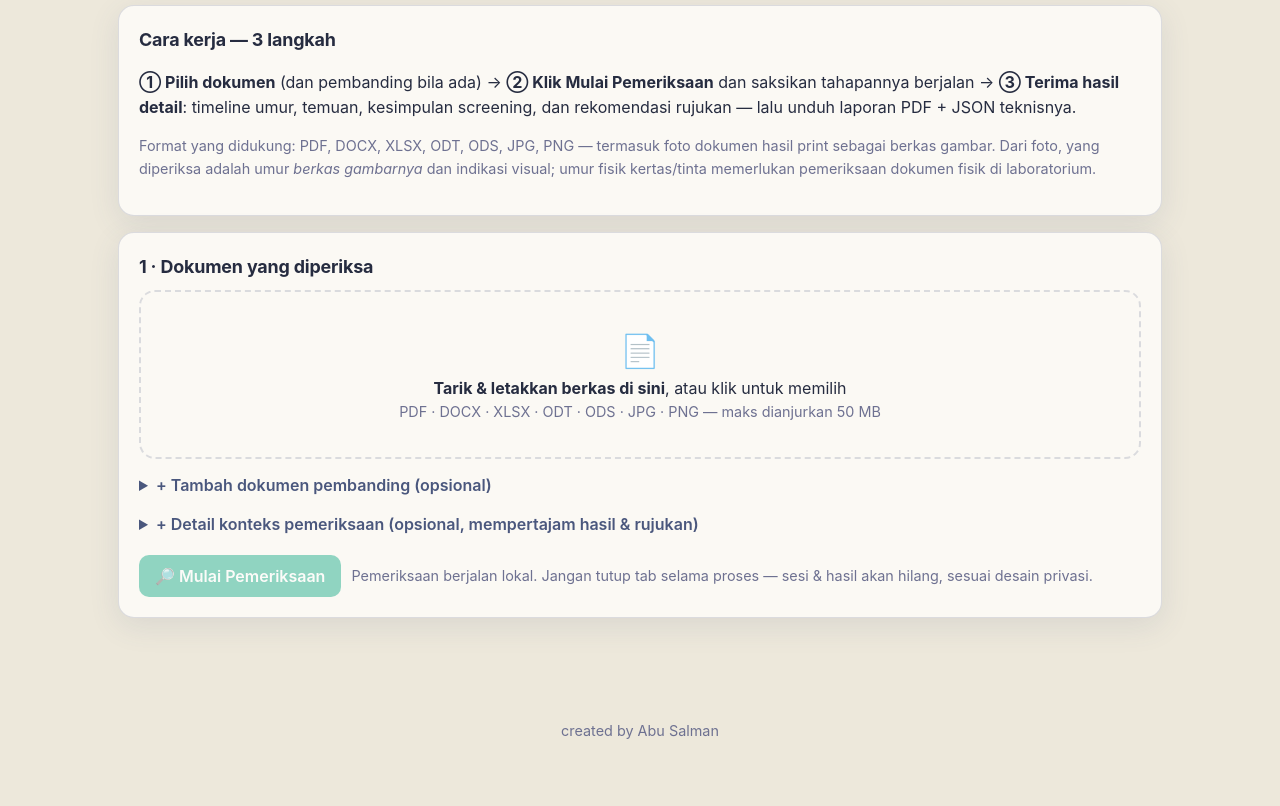
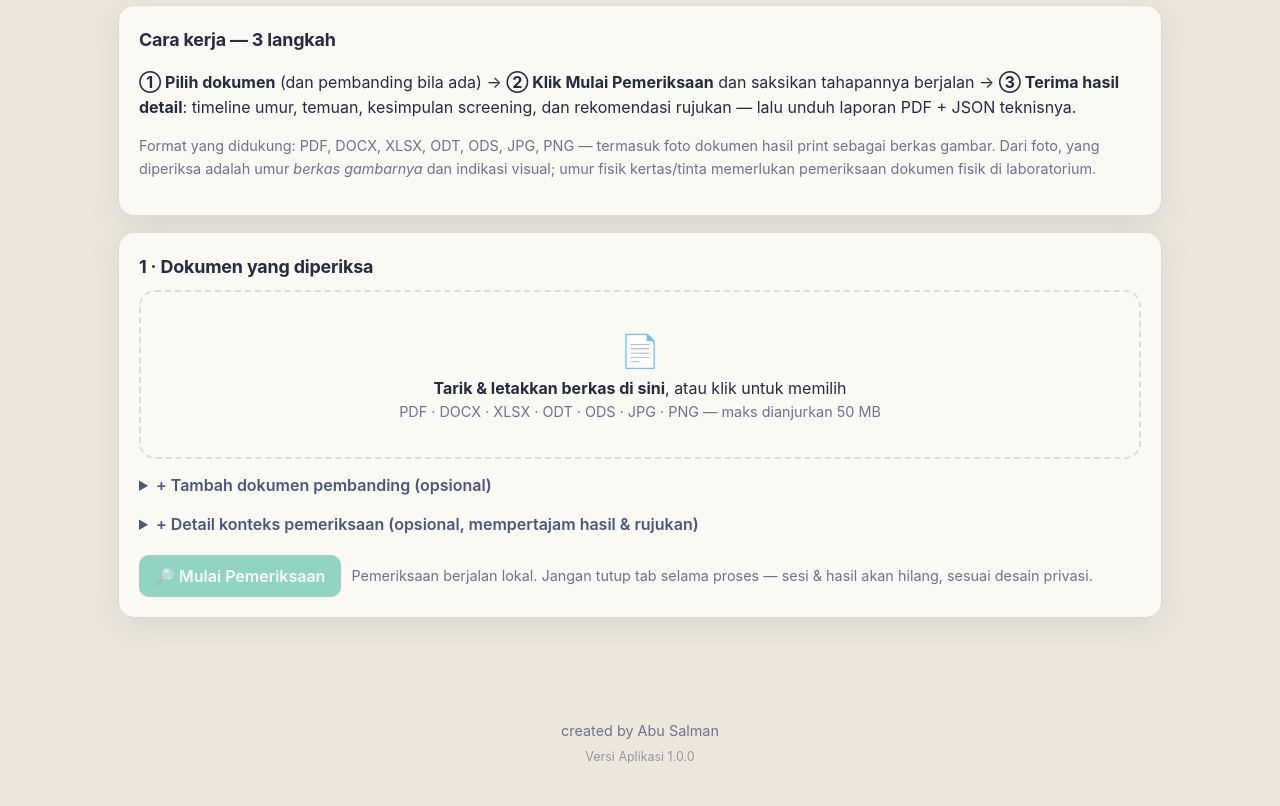
Before and after one commit to riccohsaputra/salmanforensik, a plain HTML site: page index.html in a window 1280 px wide. Shown: the part 395-1201 px from the top of the page. Before the commit the page ends 1178 px from the top, so only its background shows below. Drawn offline with Linux system fonts and the light colour scheme.

Commit message:
Footer: baris Versi Aplikasi 1.0.0 di bawah kredit (web + laporan PDF)

```diff
--- a/assets/app.js
+++ b/assets/app.js
@@ -537,6 +537,7 @@
       <h3>${s.comparison ? "7" : "6"} · Metodologi &amp; batasan ringkas</h3>
       <p>Analisis lokal di browser mengikuti Spesifikasi SalmanForensik v1.0 (kode aturan: U = umur berkas, PF = PDF, DC = Word, XL = Excel, OD = OpenDocument (LibreOffice), IM = gambar, PB = pembanding). Tidak diperiksa: umur fisik kertas/tinta, kepercayaan rantai sertifikat ke root eksternal (otoritas) tidak ditetapkan aplikasi — status integritas &amp; identitas ditampilkan apa adanya, dan isi terenkripsi tanpa kata sandi. OCR tersedia untuk dokumen pindaian (maks 5 halaman) memakai mesin Tesseract.js yang dimuat dari CDN saat dibutuhkan — dokumen tetap diproses lokal di peramban dan tidak dikirim ke server; tanpa koneksi internet OCR tidak dapat dimuat. Data teknis lengkap tersedia pada berkas JSON pendamping ber-ID sama.</p>
       <p style="margin-top:24px" class="note">SalmanForensik — created by Ricco Abu Salman · Laporan ${esc(s.reportId)}</p>
+      <p class="note">Versi Aplikasi 1.0.0</p>
     </div>`;
   }
   $("#btn-pdf").addEventListener("click", () => { buildPrintArea(); window.print(); });
--- a/assets/theme.css
+++ b/assets/theme.css
@@ -133,6 +133,7 @@ table.kv th { color: var(--text2); font-weight: 600; width: 34%; }
 .tabs { margin-top: 8px; }
 .tabpage { display: none; } .tabpage.active { display: block; }
 footer.appfoot { text-align: center; color: var(--text2); padding: 26px 12px 40px; font-size: .9rem; }
+footer.appfoot .appver { font-size: .78rem; opacity: .7; margin-top: 4px; }
 .hidden { display: none !important; }
 .kicker { color: var(--accent); font-weight: 700; text-transform: uppercase; letter-spacing: .08em; font-size: .78rem; }
 @media print {
--- a/index.html
+++ b/index.html
@@ -147,6 +147,7 @@
 
 <footer class="appfoot">
   created by Abu Salman
+  <div class="appver">Versi Aplikasi 1.0.0</div>
 </footer>
 
 <script src="vendor/jszip.min.js"></script>
```
